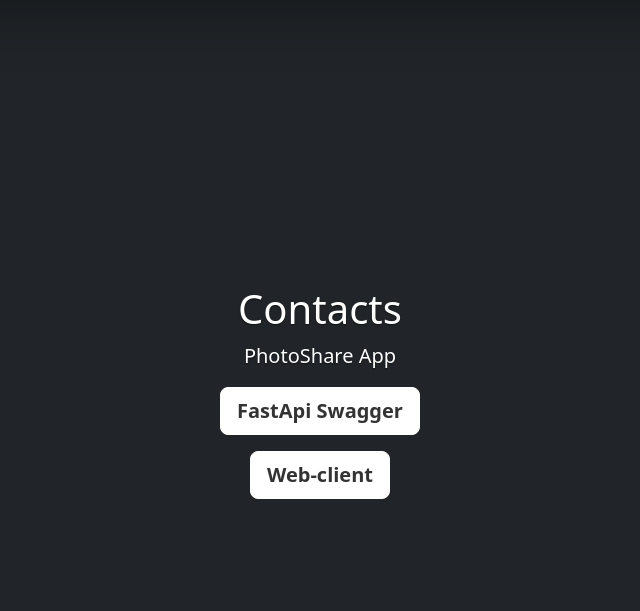
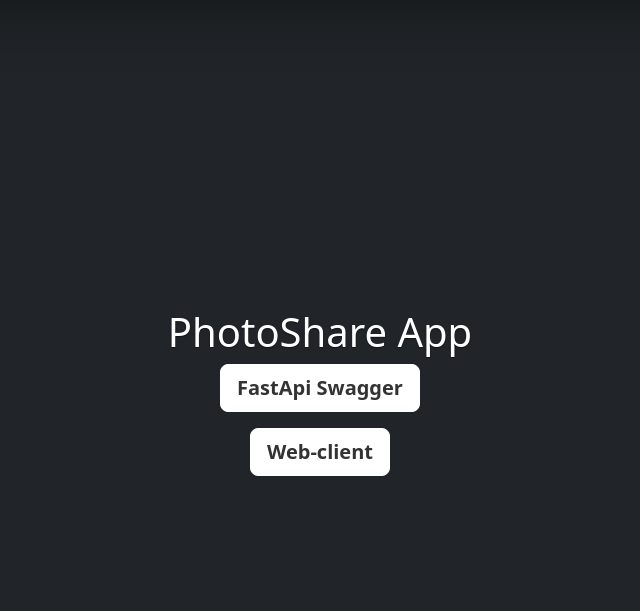
Before and after one commit to Kirienko-Alyona/PhotoShare, a FastAPI app: page / in a window 1280 px wide. Shown: the top 611 px of the page, without its empty margins (320-960 px from the left). Run offline with FastAPI, Linux system fonts and the light colour scheme; parts of the project's set-up code (start-up, migrations or seed data) failed here and were passed over.

Commit message:
added title in main, index.html

```diff
--- a/main.py
+++ b/main.py
@@ -113,7 +113,7 @@
     :return: A templateresponse object
     :doc-author: Trelent
     """
-    return templates.TemplateResponse('index.html', {"request": request, "title": "Contacts"})
+    return templates.TemplateResponse('index.html', {"request": request, "title": "PhotoShare App"})
 
 
 @app.get("/api/healthchecker")
--- a/templates/index.html
+++ b/templates/index.html
@@ -6,7 +6,7 @@
     <meta name="description" content="">
     <meta name="author" content="Mark Otto, Jacob Thornton, and Bootstrap contributors">
     <meta name="generator" content="Hugo 0.108.0">
-    <title>My site</title>
+    <title>{{title}}</title>
     <link id="favicon" rel="icon" type="image/x-icon" href="static/images/favicon.ico">
     <link href="https://cdn.jsdelivr.net/npm/bootstrap@5.3.0-alpha2/dist/css/bootstrap.min.css" rel="stylesheet"
           integrity="sha384-aFq/bzH65dt+w6FI2ooMVUpc+21e0SRygnTpmBvdBgSdnuTN7QbdgL+OapgHtvPp" crossorigin="anonymous">
@@ -90,7 +90,7 @@
 
     <main class="px-3">
         <h1>{{title}}</h1>
-        <p class="lead">PhotoShare App</p>
+        <!--<p class="lead">PhotoShare App</p> -->
         <p class="lead">
             <a href="/docs" target="_blank" class="btn btn-lg btn-light fw-bold border-white bg-white">FastApi Swagger</a>
         </p>
```
